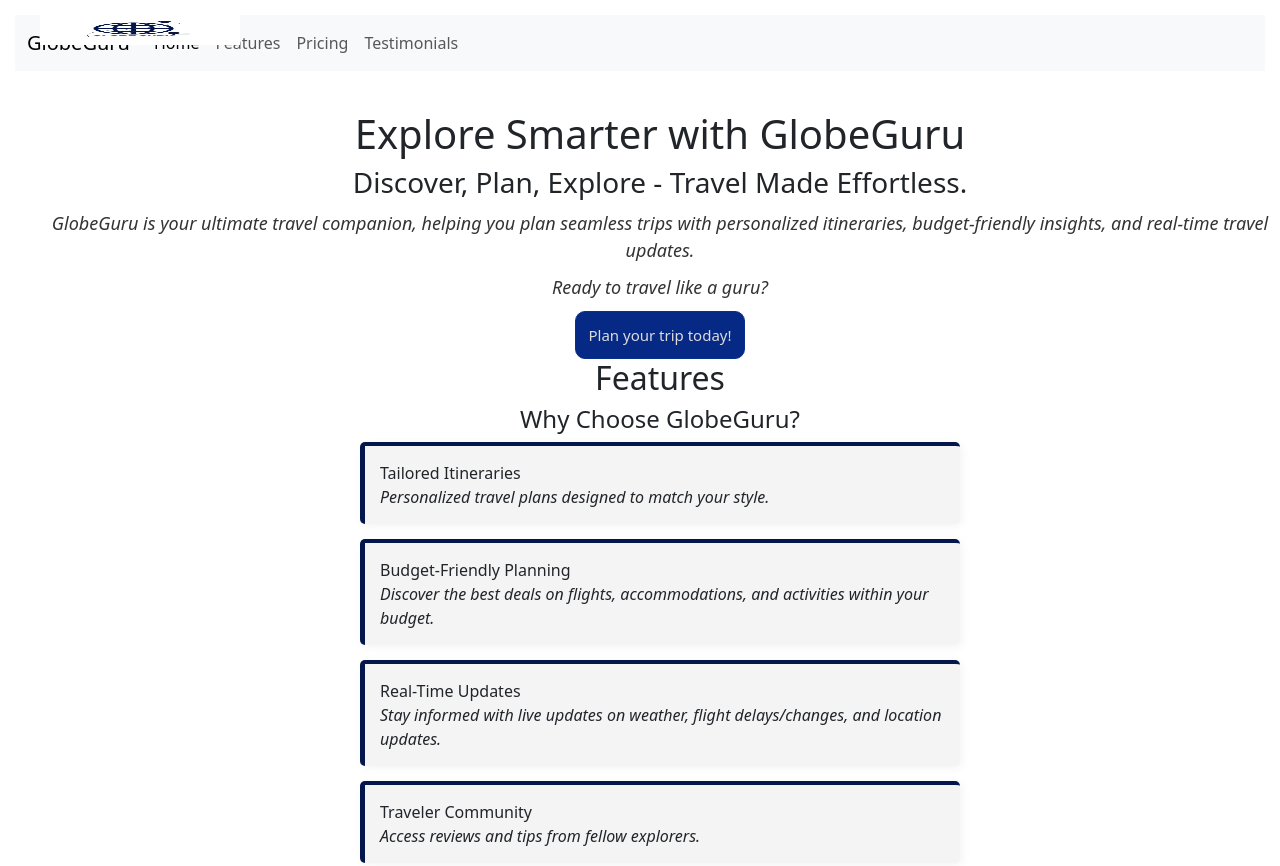
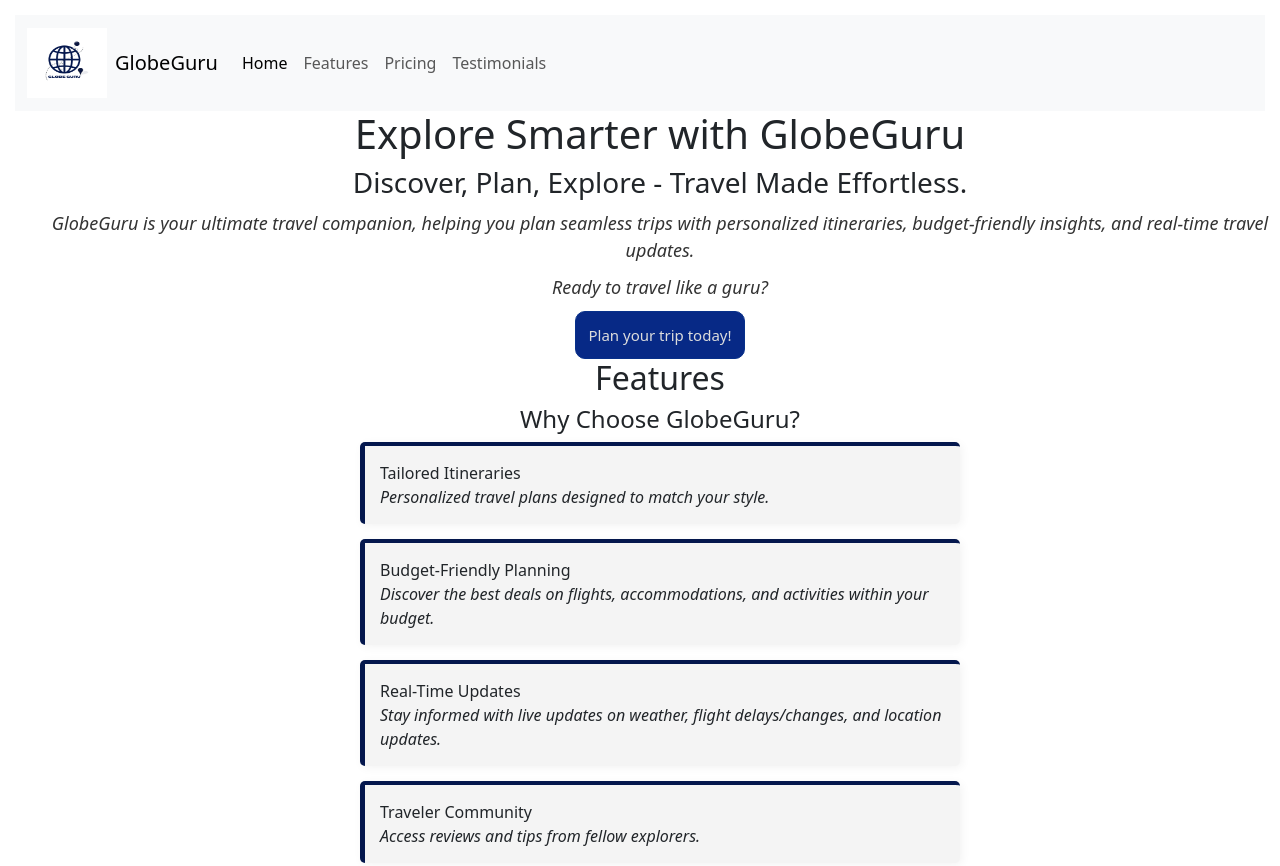
Before and after one commit to dineo-matla/Product-landing-page, a plain HTML site: page index.html in a window 1280 px wide. Shown: the top 866 px of the page. Drawn offline with nearby package versions, Linux system fonts and the light colour scheme.

Commit message:
Utilized classes to improve logo visibility

```diff
--- a/index.html
+++ b/index.html
@@ -36,16 +36,15 @@
       <!-- <img src="../src/media/GG-logo.png" id="header-img" />-->
       <nav class="navbar navbar-expand-lg bg-body-tertiary">
         <div class="container-fluid">
-          <a class="navbar-brand" href="#">
+          <a class="navbar-brand d-flex align-items-center gap-2" href="#">
             <img
               src="../src/media/GG-logo.png"
-              alt="GlobeGuru Logo"
-              width="30"
-              height="30"
-              class="d-inline-block align-text-top"
-              id="header-img"
-            />GlobeGuru</a
-          >
+              alt="Logo"
+              width="80"
+              height="70"
+            />
+            <span>GlobeGuru</span>
+          </a>
           <button
             class="navbar-toggler"
             type="button"
```
